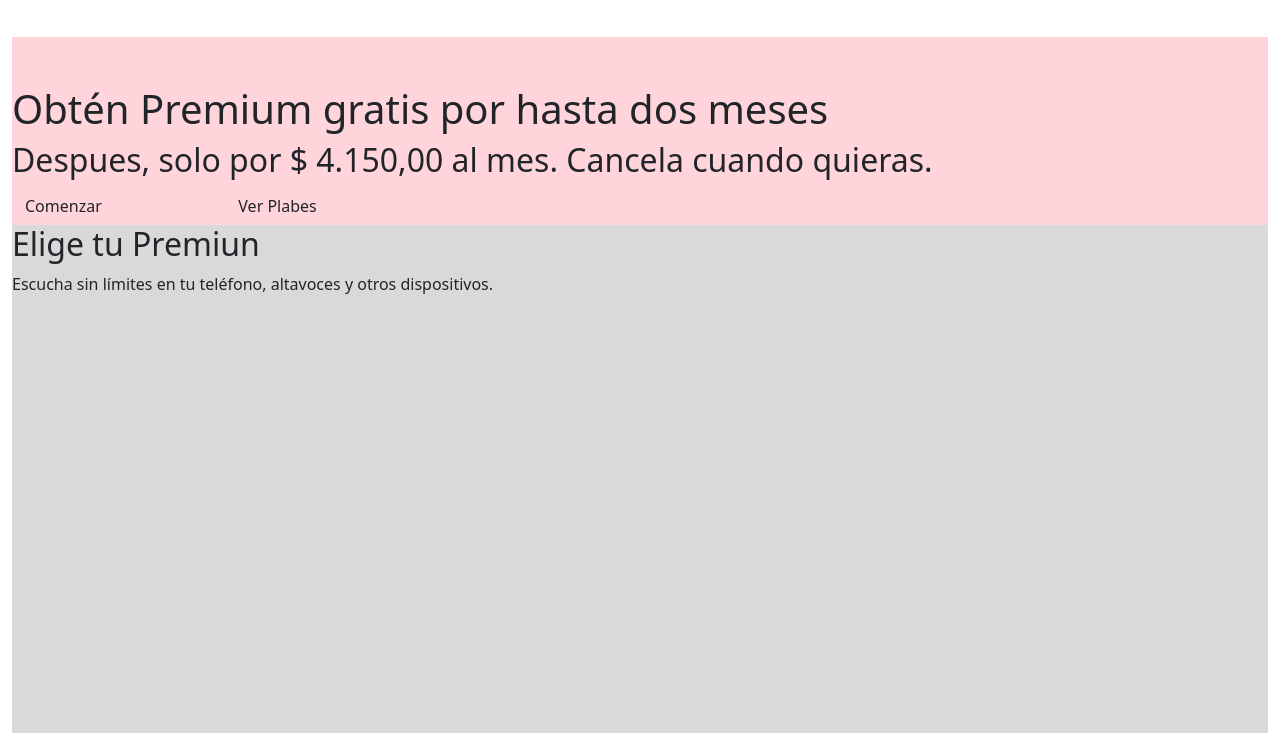
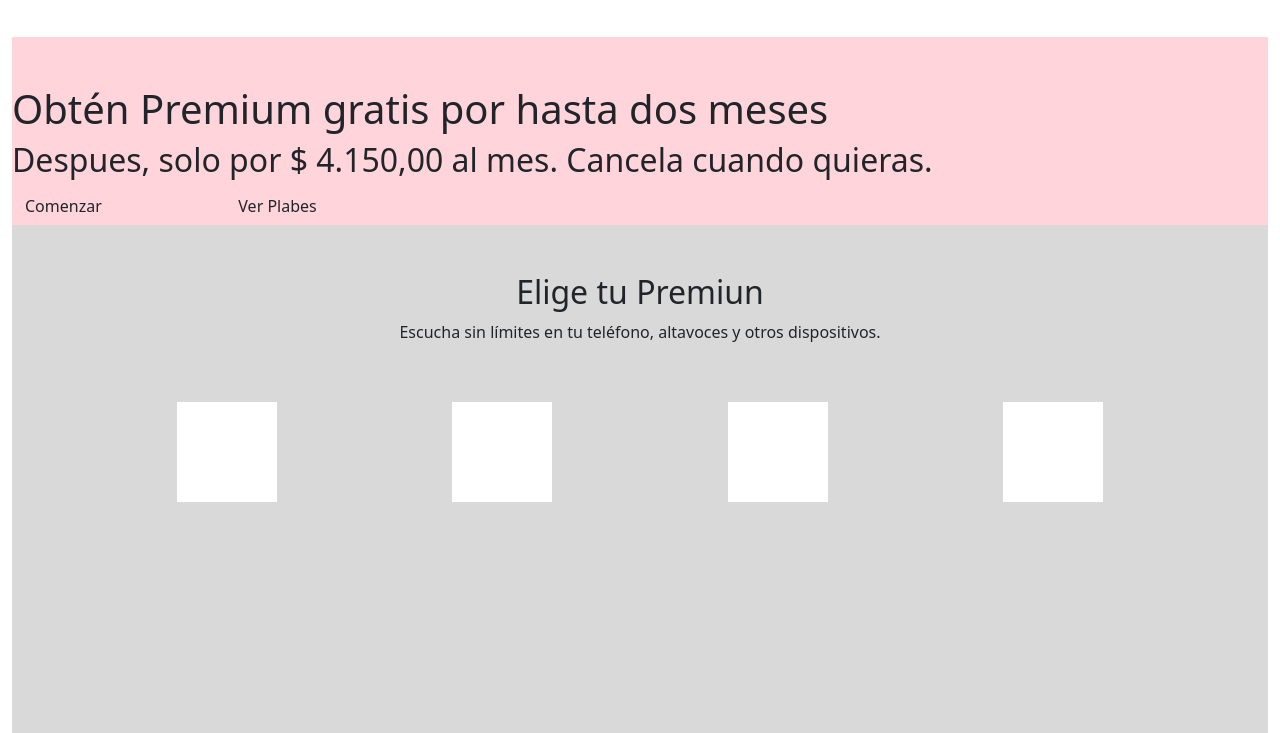
Before and after one commit to eri1142/Proyecto_2UDD, a plain HTML site: page spotify.html in a window 1280 px wide. Shown: the part 67-800 px from the top of the page. Drawn offline with nearby package versions, Linux system fonts and the light colour scheme.

Commit message:
se crean las cajas para los planes

```diff
--- a/css/spotify.css
+++ b/css/spotify.css
@@ -14,3 +14,11 @@
     min-height: 100vh;
     background-color: rgb(218, 217, 217);
 }
+
+.cajita{
+    background-color: white;
+    width: 100px;
+    height: 100px;
+    /*margin-bottom: 10px;*/
+    margin: 10px;
+}
--- a/spotify.html
+++ b/spotify.html
@@ -74,13 +74,26 @@
             </section>
         </main>
 
-        <section class="planespremiun">
-            <h2>Elige tu Premiun</h2>
-            <p>Escucha sin límites en tu teléfono, altavoces y otros dispositivos.</p>
+        <section class="planespremiun pt-5 ">
+            <h2 class="text-center">Elige tu Premiun</h2>
+            <p class="text-center mb-5">Escucha sin límites en tu teléfono, altavoces y otros dispositivos.</p>
+            <div class="d-flex justify-content-evenly">
+                <div class="cajita">
+
+                </div>
+                <div class="cajita">
+
+                </div>
+                <div class="cajita">
+
+                </div>
+                <div class="cajita">
+
+                </div>
+            </div>
         </section>
 
     </div>
-
 
     <!-- JavaScript Bundle with Popper -->
     <script src="https://cdn.jsdelivr.net/npm/bootstrap@5.2.0/dist/js/bootstrap.bundle.min.js" integrity="sha384-A3rJD856KowSb7dwlZdYEkO39Gagi7vIsF0jrRAoQmDKKtQBHUuLZ9AsSv4jD4Xa" crossorigin="anonymous"></script>
```
